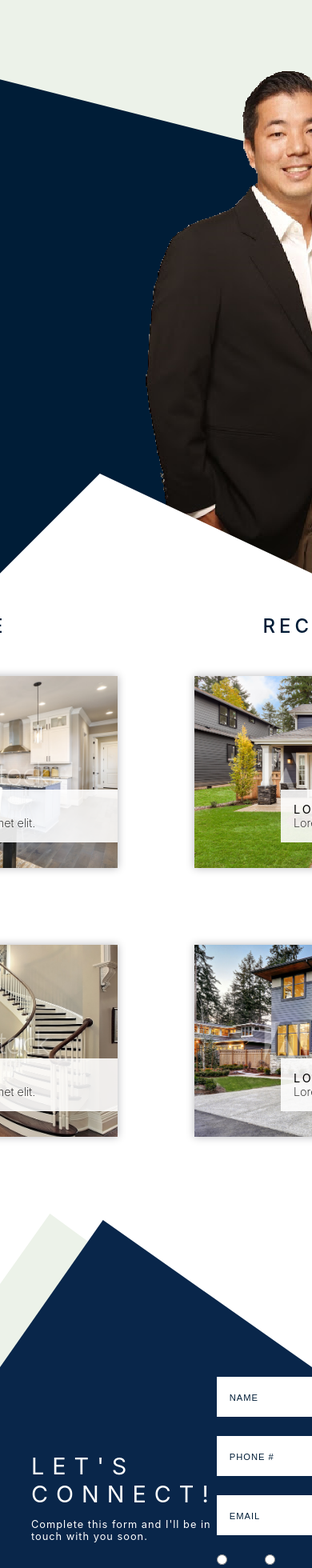
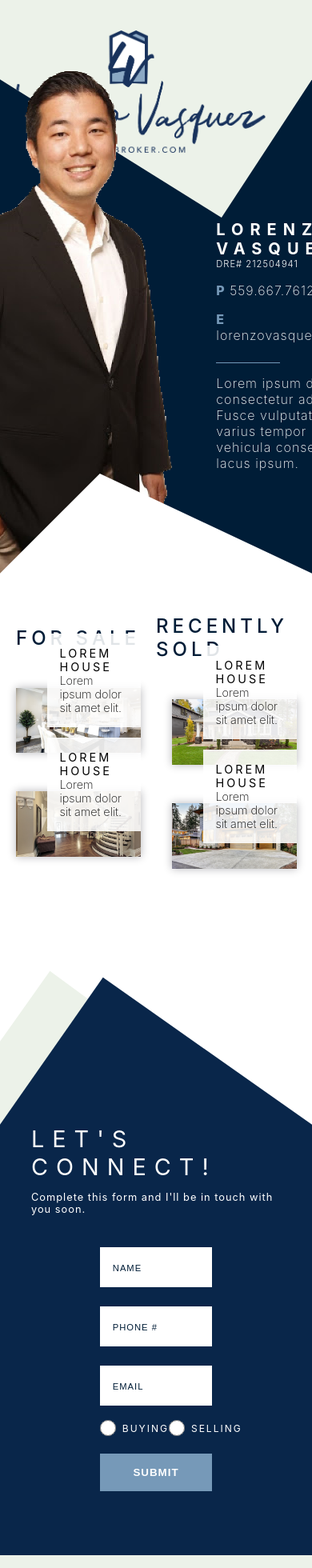
Before and after one commit to Goodlvn/lorenzo-v-lp, a Next.js app: page / in a window 390 px wide. Shown: the top 1960 px of the page at 80% size. Built offline with nearby package versions, Linux system fonts and the light colour scheme; a web font is replaced by a local one.

Commit message:
responsive - 1060px breaking point

```diff
--- a/styles/contact.css
+++ b/styles/contact.css
@@ -60,10 +60,18 @@
   font-weight: 400;
   letter-spacing: 2px;
   font-size: 0.75rem;
+  display: flex;
+  justify-content: center;
+  align-items: center;
 }
 
-.typeContainer input {
+input[type="radio"] {
+  border: 0px;
+  width: 20px;
+  height: 2em;
+  margin: 0;
   margin-right: 0.5rem;
+  float: left;
 }
 
 .contactSubmitBtn {
@@ -91,3 +99,17 @@
   font-size: 1.25rem;
   letter-spacing: 2px;
 }
+
+@media only screen and (max-width: 1060px) {
+  .contactWrapper {
+    flex-direction: column;
+  }
+
+  .contactText {
+    margin-bottom: 1rem;
+  }
+
+  .contactForm {
+    width: 45%;
+  }
+}
--- a/styles/listings.css
+++ b/styles/listings.css
@@ -111,3 +111,21 @@
   bottom: -36rem;
   z-index: -1;
 }
+
+@media only screen and (max-width: 1060px) {
+  .listingsContainer {
+    justify-content: space-evenly;
+    padding-bottom: 20rem;
+  }
+
+  .listings {
+    width: 100%;
+  }
+
+  .propImage {
+    margin: 3rem 0 0 0;
+    width: 80%;
+    height: 0;
+    padding-bottom: 42%;
+  }
+}
--- a/styles/main.css
+++ b/styles/main.css
@@ -1,6 +1,8 @@
 .mainContainer {
   background-color: #001d37;
   color: white;
+  display: flex;
+  justify-content: center;
   min-height: 44rem;
   padding-top: 5rem;
   position: relative;
@@ -10,7 +12,6 @@
 
 #angleDivBeige {
   background-color: #ecf2e9;
-  min-width: 60rem;
   height: 36rem;
   width: 100%;
   margin: 0 auto;
@@ -54,7 +55,7 @@
   align-items: center;
   width: fit-content;
   margin: 0 auto;
-  padding-left: 10rem;
+  padding-left: 8rem;
 }
 
 .infoMain {
@@ -100,3 +101,13 @@
   position: absolute;
   top: -1rem;
 }
+
+@media only screen and (max-width: 1060px) {
+  #logoHeader {
+    right: 15%;
+  }
+
+  .infoContainer {
+    padding: 0;
+  }
+}
```
